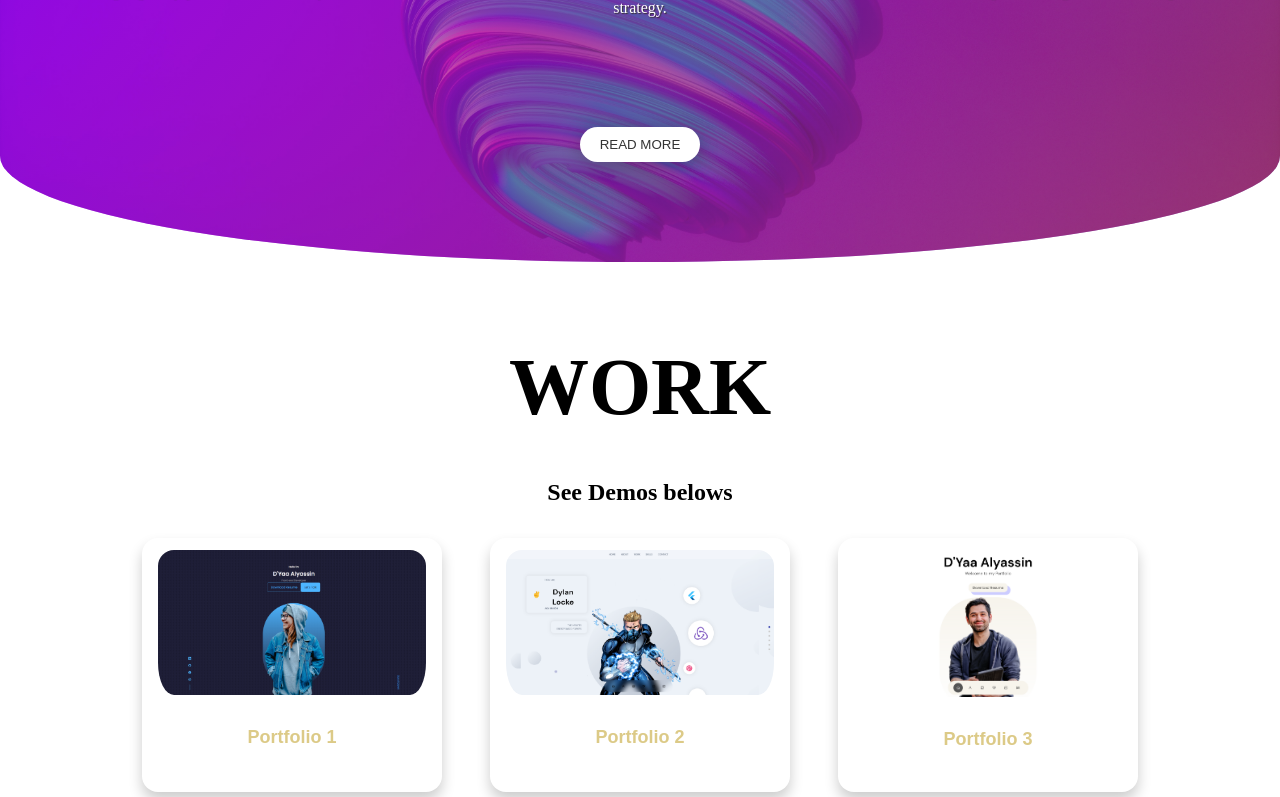
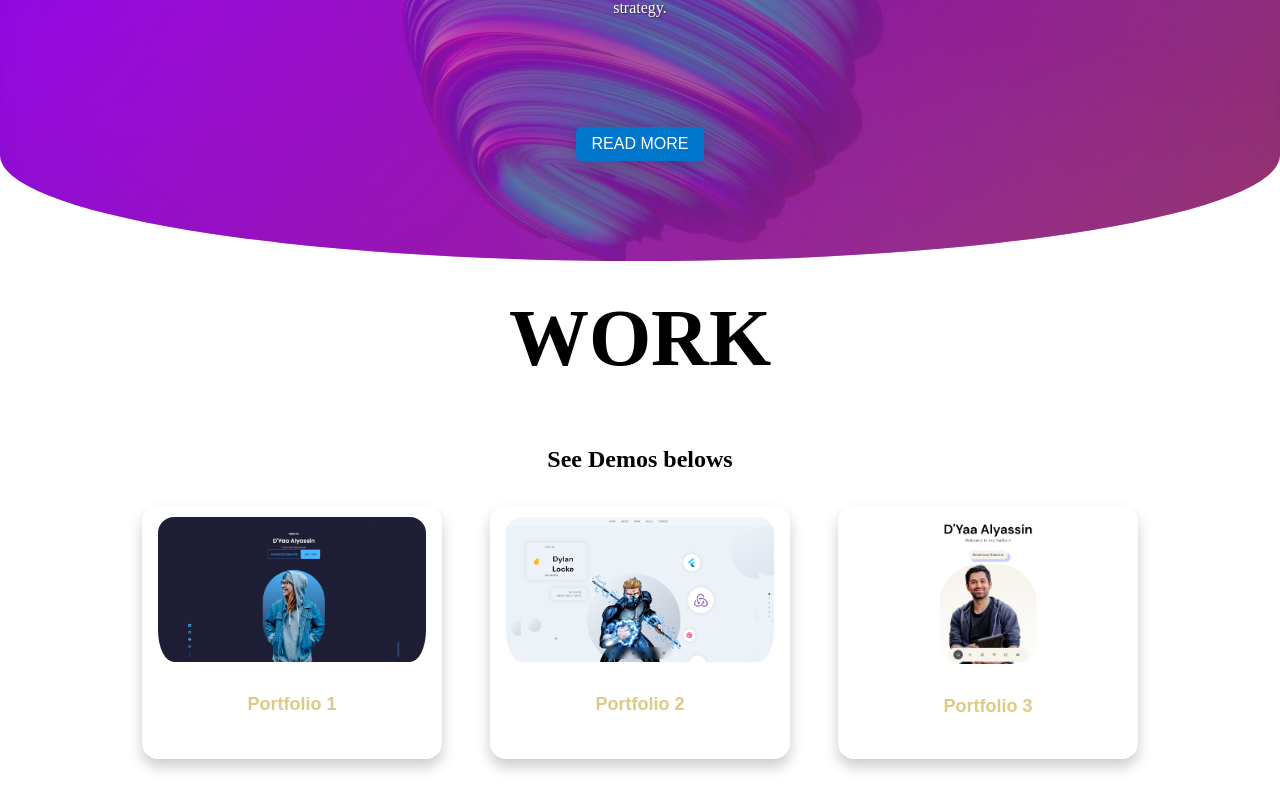
Before and after one commit to AlyassinDyaa/myPortfolio, a React (Create React App) app: page /work in a window 1280 px wide. Shown: the part 340-1137 px from the top of the page. Built offline with nearby package versions, Linux system fonts and the light colour scheme; a web font is replaced by a local one.

Commit message:
fixed work card size and positioning

```diff
--- a/src/Components/NavMENU/Navbar.jsx
+++ b/src/Components/NavMENU/Navbar.jsx
@@ -9,7 +9,7 @@ const Navbar = () => {
   return (
     <nav className="app__navbar">
       <div className="app__navbar-logo">
-        <h2>D'Yaa</h2>
+        <h2>DA</h2>
       </div>
       <ul className="app__navbar-links">
         <li className="p__opensans"><a href="/">Home</a></li>
--- a/src/Containers/Experience/Work/work.css
+++ b/src/Containers/Experience/Work/work.css
@@ -5,6 +5,7 @@
   display: flex;
   justify-content: center;
   align-items: center;
+  padding-top: 2rem
 }
 
 .container__work-sub
@@ -13,6 +14,7 @@
   justify-content: center;
   align-items: center;
   padding-bottom: 1rem;
+  padding-top: 1rem; /* decrease the padding-top value */
 }
 
 
@@ -43,9 +45,7 @@
 
 .title {
   font-size: small;
-
   text-align: center;
-  margin: 0;
 }
 
 
@@ -77,7 +77,7 @@
   }
 
   .flip-card-front {
-    background: linear-gradient(120deg, red 60%, rgb(255, 231, 222) 88% rgb(255, 211, 195) 40%, rgba(227, 174, 154, 0.603) 48%);
+    background: linear-gradient(120deg, var(--color-crimson) 60%, rgb(255, 231, 222) 88% rgb(255, 211, 195) 40%, rgba(227, 174, 154, 0.603) 48%);
     color: var(--color-golden);
   }
 
@@ -85,15 +85,15 @@
     background: linear-gradient(120deg, #f6f6f5 30%, white 88%,   40%, var(--color-crimson) 78%);
     color: grey;
     transform: rotateY(180deg);
+    flex-shrink: 0;
+    margin: 0;
+    padding: -10rem;
+    margin-top: -10px; /* add negative margin-top to bring the text up */
   }
 
 
-  .comp{
-    display: flex;
-    justify-content: center;
-    align-items: center;
-    margin: 3rem;
-  }
+
+
 
   .container__links
   {
@@ -101,23 +101,31 @@
     justify-content: center;
     align-items: center;
     gap: 2rem;
+    margin-top: -1rem;
+    padding: -10rem;
+    height: 3rem;
   }
 
   .container__eye h1
   {
     font-size: small;
-    padding-bottom: 1rem;
+    margin: 0;
+    padding-top: 2rem;
+    padding-bottom: 0.5rem;
+
   }
 
   .container__git h1
   {
     font-size: small;
-    padding-bottom: 1rem;
+    margin: 0;
+    padding-top: 2rem;
+    padding-bottom: 0.5rem;
   }
 
 
   .img {
-    object-fit: contain;
+    object-fit:cover;
     padding-top: 1rem;
     display: flex;
     justify-content: center;
--- a/src/Containers/Experience/Work/work.jsx
+++ b/src/Containers/Experience/Work/work.jsx
@@ -97,8 +97,8 @@ function Card({ title, imageSrc, links }) {
 
 
           <div className="flip-card-back">
-            <p className="title">Links</p>
-            <p>Click Me</p>
+            <p className="title">Click Me</p>
+
             <div className="comp">
               <div className="container__links">
                 <div className="container__eye">
--- a/src/Containers/Experience/headerWork/headerwork.css
+++ b/src/Containers/Experience/headerWork/headerwork.css
@@ -38,13 +38,52 @@
     outline: none;
     padding: 10px 20px;
     border-radius: 50px;
-    color: #333;
+    color: #fff;
     background: #fff;
     margin-bottom: 50px;
+    background-color: #24a0ed;
     box-shadow: 0 3px 20px 0 #0000003b;
   }
 
   button:hover {
     cursor: pointer;
+  }
 
+  .card-container {
+    position: relative;
+    display: flex;
+    align-items: center;
+    justify-content: center;
   }
+
+  .cardMenu {
+    position: absolute;
+    top: 50%;
+    left: 50%;
+    transform: translate(-50%, -50%);
+    background-color: #fff;
+    padding: 1rem;
+    box-shadow: 0 0 10px rgba(0, 0, 0, 0.2);
+    border-radius: 10px;
+    z-index: -1;
+    opacity: 0;
+  }
+
+  .block {
+    position: relative;
+  }
+
+  button {
+    background-color: #0077cc;
+    color: #fff;
+    padding: 0.5rem 1rem;
+    border: none;
+    border-radius: 5px;
+    font-size: 1rem;
+    cursor: pointer;
+    transition: transform 0.5s;
+  }
+
+  button:hover {
+    transform: translateY(-5px);
+  }
--- a/src/Containers/Experience/headerWork/headerwork.jsx
+++ b/src/Containers/Experience/headerWork/headerwork.jsx
@@ -1,8 +1,15 @@
 import React from 'react'
 import "./headerwork.css"
+import { motion } from "framer-motion"
 
 
-const headerwork = () => {
+const Headerwork = () => {
+
+ const [isActive, setIsActive] = React.useState(false);
+
+const handleButtonClick = () => {
+    setIsActive(!isActive);
+  }
   return (
     <header>
         <div class='container__work-header'>
@@ -10,13 +17,22 @@ const headerwork = () => {
             <h1>Start Exploring</h1>
             <h3>Reasons for Choosing ME</h3>
             <p>Explore my portfolio to see examples of my work and learn more about my skills and expertise.
-From web design to branding and beyond, my portfolio showcases a range of projects that highlight my passion and creativity.
-Take a closer look at some of the projects I've worked on and see how I've helped clients achieve their goals through effective design and strategy.</p>
-            <button>READ MORE</button>
+                From web design to branding and beyond, my portfolio showcases a range of projects that highlight my passion and creativity.
+                Take a closer look at some of the projects I've worked on and see how I've helped clients achieve their goals through effective design and strategy.</p>
+
+            <motion.div
+             className="block"
+             onClick={() => setIsActive(!isActive)}
+             animate={{
+               rotate: isActive ? 90 : 0
+             }}>
+                 <button>READ MORE</button>
+            </motion.div>
+
             </div>
         </div>
     </header>
   )
 }
 
-export default headerwork
+export default Headerwork
```
